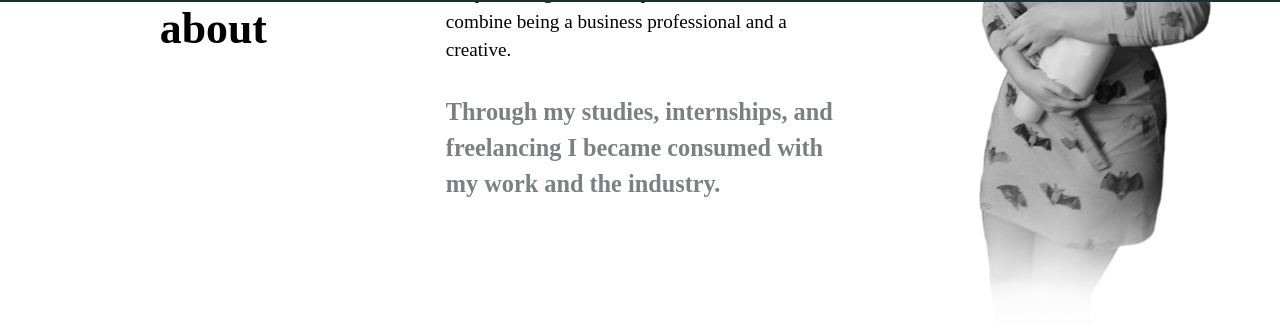
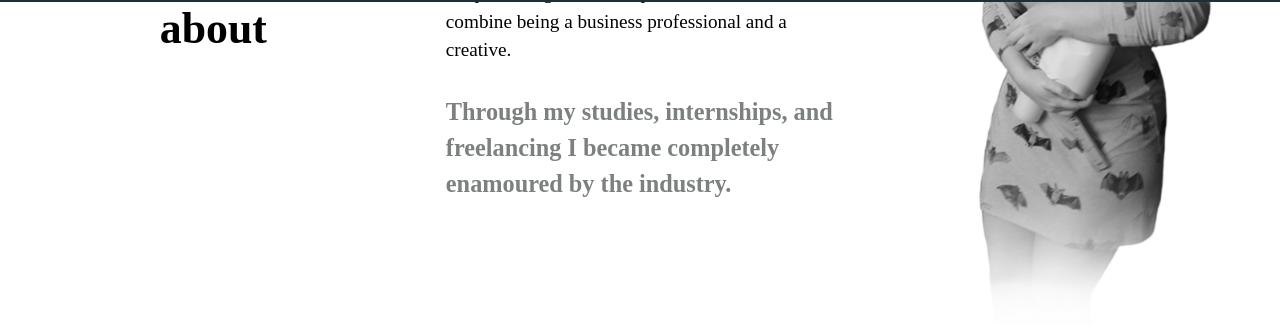
Before and after one commit to laurenberg/graphicsoflore.ca, a Jekyll site: the page built from index.html, in a window 1280 px wide and 900 px high, scrolled down 747 px. Shown: the part 162-490 px from the top of the window. Built offline with Jekyll 4.4.1, drawn with Linux system fonts in a browser that asks for light colours; some web fonts are replaced.

Commit message:
copy changes

```diff
--- a/index.html
+++ b/index.html
@@ -17,7 +17,7 @@ layout: default
     <div class="unit l-1-3 m-1-3 xs-1 me-desc">
       <h3 class="iskra">Hi there! I'm Lore.</h3>
       <p>Getting into graphic design didn’t happen overnight. I have a background in management, fine art and concept art; but I needed more. Graphic design offered a path where I could combine being a business professional and a creative.</p>
-      <p class="em giga"><strong>Through my studies, internships, and freelancing I became consumed with my work and the industry.</strong></p>
+      <p class="em giga"><strong>Through my studies, internships, and freelancing I became completely enamoured by the industry.</strong></p>
     </div>
     <div class="unit l-1-3 m-1-3 xs-1">
       <img class="me" src="images/me.jpg" alt="picture of lore berg laughing holding reems of paper and a yard stick">
```
